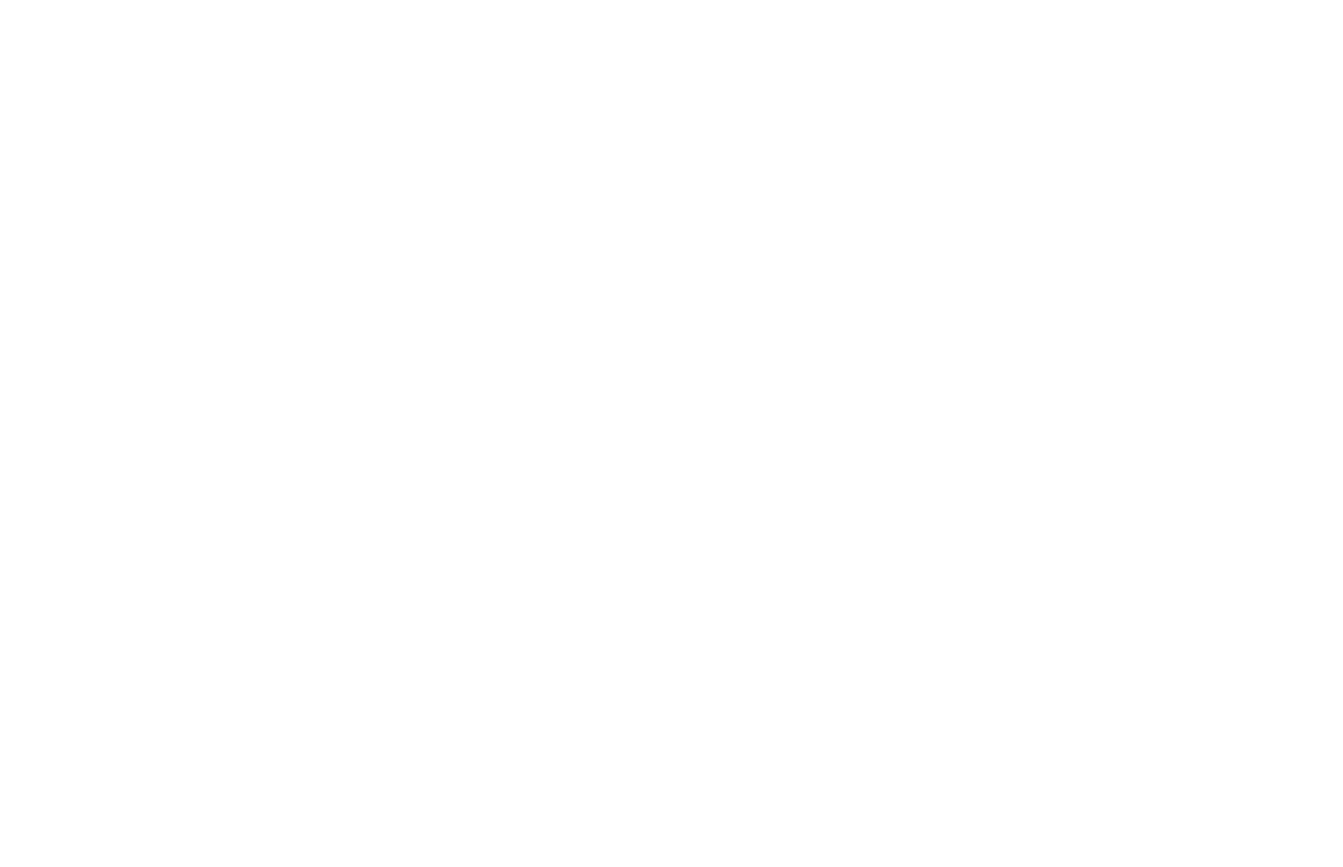
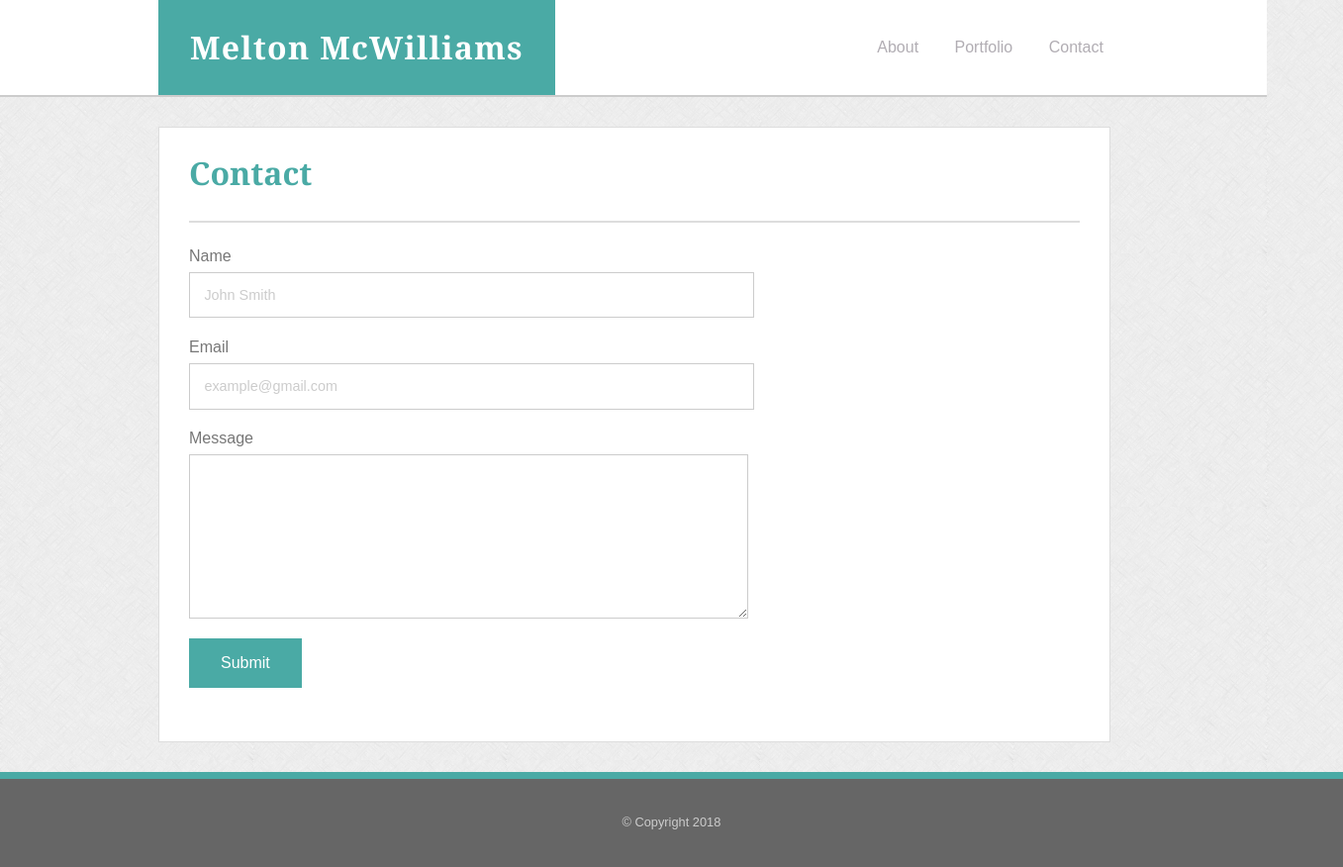
Before and after one commit to melton3413/Basic-Portfolio, a plain HTML site: page contact.html in a window 1280 px wide. Shown: the whole page at 99% size, 1357 px wide, since content can reach past the window. Before the commit the page ends 800 px from the top, so only its background shows below. Drawn offline with Linux system fonts and the light colour scheme.

Commit message:
2nd commit

```diff
--- a/assets/css/style.css
+++ b/assets/css/style.css
@@ -17,6 +17,16 @@ html, body {
 	color: #777777;
 	background-color: #ffffff;
 	background: #efefef url("../images/cross_scratches.png");
+}
+
+.Site {
+	display: flex;
+	min-height: 100vh;
+	flex-direction: column;
+}
+
+.Site-content {
+	flex: 1;
 }
 
 h1, h2, h3, h4, h5, h6 {
@@ -120,6 +130,75 @@ img.headshot {
 	width: auto;
 	height: 180px;
 }
+/* Portfolio Page */
+.portfolio-item {
+	display: inline-block;
+	position: relative;
+	width: 270px;
+	height: 200px;
+	transition: transform .2s ease-out;
+}
+
+.portfolio-item:nth-child(even) {
+	margin-left: 25px;
+}
+
+.portfolio-item:hover {
+	transform: rotate(-4deg) scale(1.1, 1.1);
+}
+
+.item-name {
+	position: relative;
+	top: -100px;
+	text-align: center;
+	background-color: #4aaaa5;
+	padding: 1em;
+	color: #ffffff;
+	z-index: 1000;
+}
+
+/* Contact Page */
+.contact {
+	width: 540px;
+}
+
+.contact label {
+	display: block;
+	padding-bottom: 0.5em;
+}
+
+.contact input, .contact textarea {
+	width: 100%;
+	border: 1px solid #cccccc;
+	margin-bottom: 1.5em;
+	padding: 1em;
+	font-size: .9em;
+}
+
+.contact input::-webkit-input-placeholder, .contact textarea::-webkit-input-placeholder {
+    color: #cccccc;
+}
+
+.contact input::-moz-placeholder, .contact textarea::-moz-placeholder {
+    color: #cccccc;
+}
+
+.contact input::-ms-placeholder, .contact textarea::-ms-placeholder {
+    color: #cccccc;
+}
+
+.contact input::placeholder, .contact textarea::placeholder {
+    color: #cccccc;
+}
+
+.contact input[type="submit"] {
+	width: auto;
+	background-color: #4aaaa5;
+	color: #ffffff;
+	border: none;
+	padding: 1em 2em;
+	font-size: 1em;
+}
 
 /* Footer */
 footer {
--- a/contact.html
+++ b/contact.html
@@ -0,0 +1,48 @@
+<!DOCTYPE html>
+<html lang="en">
+<head>
+	<meta charset="UTF-8">
+	<title>Melton McWilliams / Contact</title>
+	<link rel="stylesheet" href="./assets/css/reset.css">
+	<link rel="stylesheet" href="./assets/css/style.css">
+</head>
+<body class="Site">
+
+	<header>
+		<div class="container">
+			<div class="name">
+				<div class="nameplate">Melton McWilliams</div>
+			</div>
+                <nav class="nav">
+                    <ul>
+                        <li><a href="index.html">About</a></li>
+                        <li><a href="portfolio.html">Portfolio</a></li>
+                        <li><a href="#" class="active">Contact</a></li>
+                    </ul>
+                </nav>
+		</div> <!-- .container -->
+    </header>
+
+    <main class="Site-content">
+
+	<div class="content">
+		<div class="main"> <!-- Main content -->
+			<h1 class="page-title">Contact</h1>
+                <form action="#" class="contact">
+                    <label for="name">Name</label>
+                    <input type="text" name="name" id="name" placeholder="John Smith">
+                    <label for="email">Email</label>
+                    <input type="text" name="email" id="email" placeholder="example@gmail.com">
+                    <label for="name">Message</label>
+                    <textarea rows="10" cols="40" name="message" id="message"></textarea>
+                    <input type="submit" value="Submit">
+                </form>
+		</div> <!-- .main -->
+	</div> <!-- .content -->
+
+    </main>
+
+    <footer>&copy; Copyright 2018</footer>
+
+</body>
+</html>
```
Also changed, not shown: index.html (+5 -6 lines), portfolio.html (+70 -0 lines).
